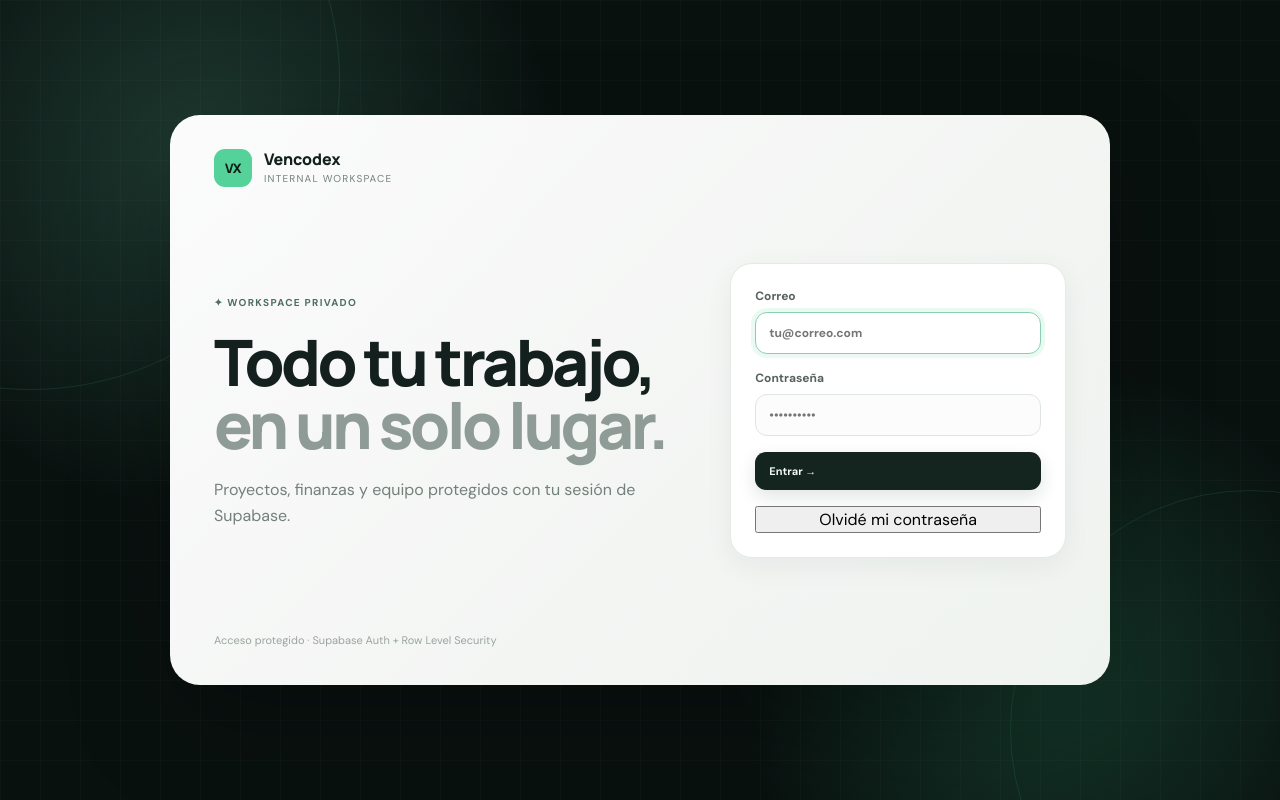
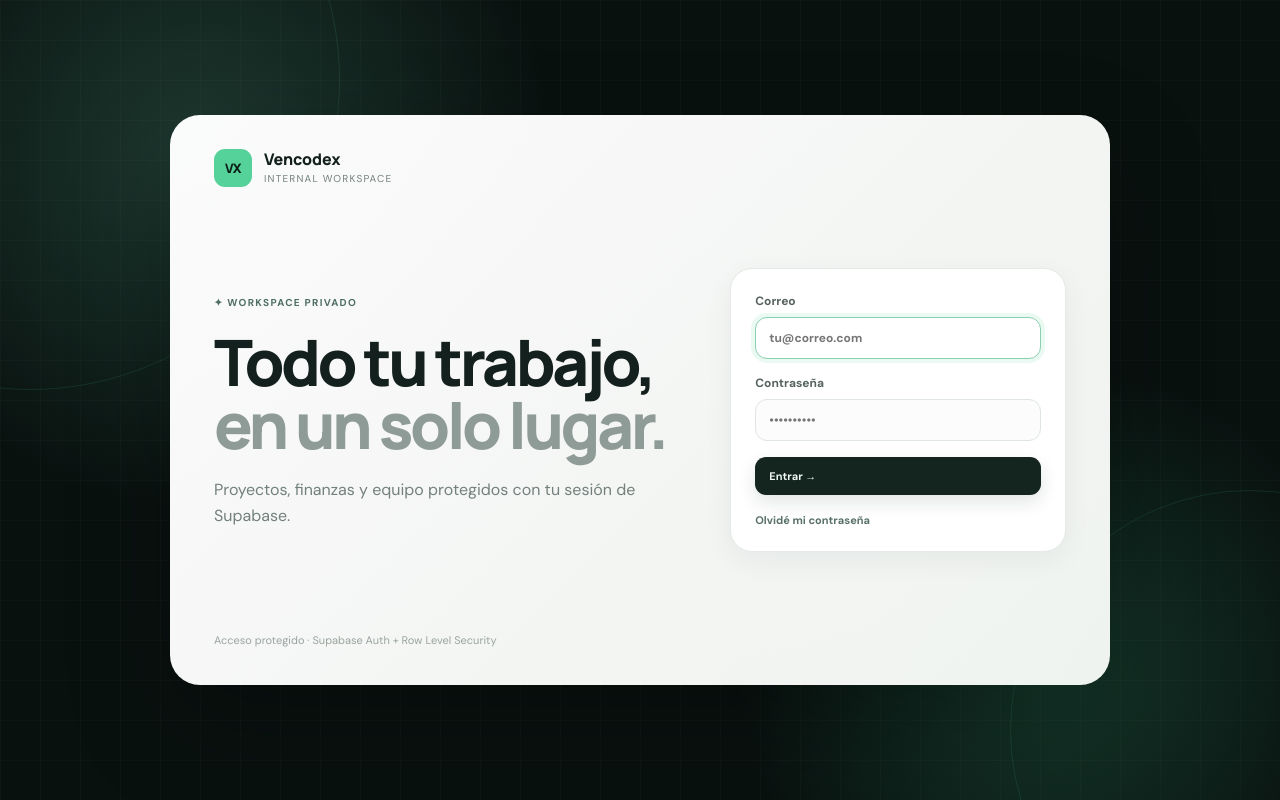
Before and after one commit to alfredoloai05/GestorFreelance, a React (Vite) app: page / in a window 1280 px wide. Built offline with nearby package versions, Linux system fonts and the light colour scheme; no server answers.

Commit message:
style: polish password recovery actions

```diff
--- a/src/projectPolish.css
+++ b/src/projectPolish.css
@@ -8,4 +8,5 @@
 .field-help{font-size:9px!important;line-height:1.4;color:#98a39e!important;font-weight:500!important;margin-top:-2px}.sidebar-tools.single{grid-template-columns:1fr}.sidebar-tools.single button{grid-column:auto!important}.storage-card.synced{border-color:rgba(85,210,154,.16);background:rgba(85,210,154,.055)}
 .modal-actions.split>div{display:flex;gap:8px}.danger-link{border:0;background:transparent;color:#c65555;font-size:11px;font-weight:700;padding:8px 0}.danger-link:hover{color:#a83c3c;text-decoration:underline}
 .error-loading{gap:14px}.error-loading p{color:#8d5858}
+.login-link{border:0;background:transparent;color:#587167;font-size:11px;font-weight:700;padding:2px 0 0;text-align:left;align-self:flex-start}.login-link:hover{color:#1f7a56;text-decoration:underline}.login-success{background:#edf9f2;color:#257653;border:1px solid #d2eedf;border-radius:11px;padding:10px 12px;font-size:12px;line-height:1.45}
 @media(max-width:760px){.project-card-meta{grid-template-columns:1fr 1fr}.project-card-meta>div:last-child{display:none}.project-hero-meta{align-items:flex-start}.project-card.project-card-pro{min-height:176px}}
```
